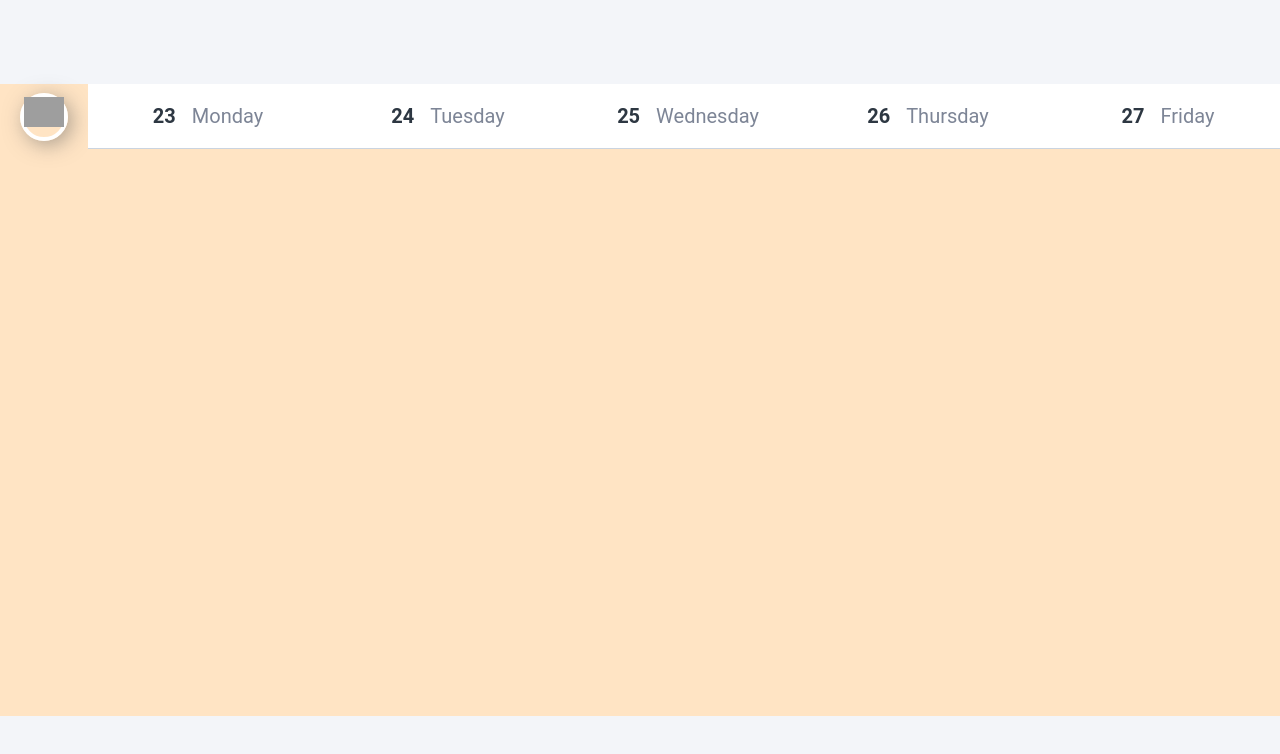
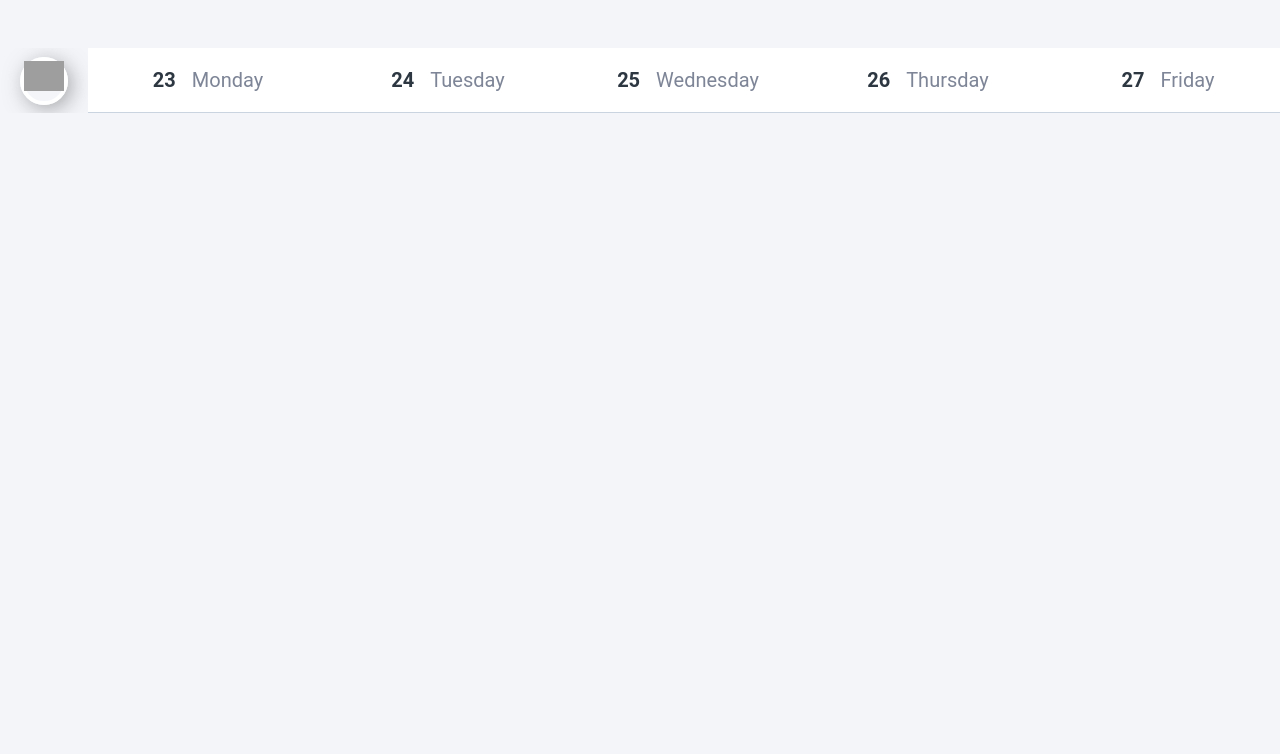
Before and after one commit to calledmeanh/calendar, a React (Create React App) app: page / in a window 1280 px wide. Shown: the top 754 px of the page. Built offline with nearby package versions, Linux system fonts and the light colour scheme; grey boxes are pictures that could not be loaded.

Commit message:
remove height & background & less margin

```diff
--- a/src/app/Calendar/Calendar.style.scss
+++ b/src/app/Calendar/Calendar.style.scss
@@ -1,10 +1,8 @@
 .calendar {
   width: 24rem * 7 + 8.8rem; // 8.8rem is for header label
-  height: calc(100vh - 16.8rem);
   margin: auto;
-  margin-top: calc(16.8rem / 2);
-  background-color: bisque;
+  margin-top: 4.8rem;
+  overflow: auto;
   display: flex;
   flex-direction: column;
-  flex: 1 1;
 }
```
